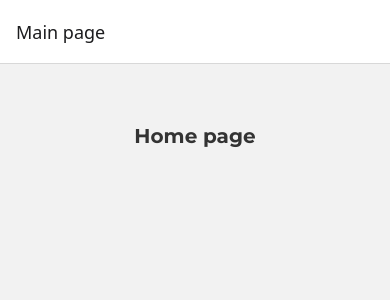
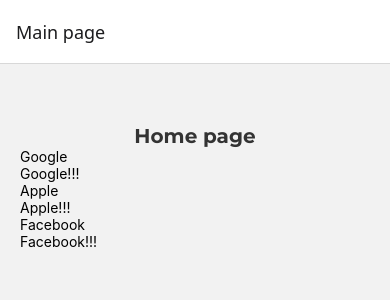
Before and after one commit to Kholod13/reactNative_NewsApp, a React Native app: screen / in a window 390 px wide. Shown: the top 300 px of the page. Built offline with nearby package versions, Linux system fonts and the light colour scheme.

Commit message:
add navigation menu and pages

```diff
--- a/components/Contacts.js
+++ /dev/null
@@ -1,15 +0,0 @@
-import {Text, View, StyleSheet } from 'react-native';
-import { gStyle } from '../styles/style';
-import React, { useState } from 'react';
-
-export default function Contacts() {
-    return (
-      <View style={gStyle.main}>
-        <Text style={gStyle.title}>About Us</Text>
-      </View>
-    );
-}
-
-const styles = StyleSheet.create({
-
-    });
--- /dev/null
+++ b/components/FullInfo.js
@@ -0,0 +1,22 @@
+import {Text, View, StyleSheet } from 'react-native';
+import { gStyle } from '../styles/style';
+import React, { useState } from 'react';
+
+export default function FullInfo({route}) {
+  // button GO_BACK
+  //const loadScene = () => {
+  //  navigation.goBack();
+  //}
+
+    return (
+      <View style={gStyle.main}>
+        <Text style={gStyle.title}>{route.params.name}</Text>
+        <Text>{route.params.news.full}</Text>
+        {/* <Button title='GO_BACK' onPress={loadScene} /> */}
+      </View>
+    );
+}
+
+const styles = StyleSheet.create({
+
+    });
--- a/components/Main.js
+++ b/components/Main.js
@@ -1,11 +1,22 @@
-import {Text, View, StyleSheet } from 'react-native';
+import {Text, View, StyleSheet, Button, FlatList, TouchableOpacity } from 'react-native';
 import { gStyle } from '../styles/style';
 import React, { useState } from 'react';
 
-export default function Main() {
+export default function Main({navigation}) {
+    const [news, setNews] = useState([
+      {name: 'Google', anons: 'Google!!!', full: 'Google is a search engine'},
+      {name: 'Apple', anons: 'Apple!!!', full: 'Apple is a device corporation'},
+      {name: 'Facebook', anons: 'Facebook!!!', full: 'Facebook is a social network'},
+    ]);
     return (
       <View style={gStyle.main}>
         <Text style={gStyle.title}>Home page</Text>
+        <FlatList data={news} renderItem={({item}) => (
+          <TouchableOpacity onPress={() => navigation.navigate('FullInfo', {news: item})}>
+            <Text>{item.name}</Text>
+            <Text>{item.anons}</Text>
+          </TouchableOpacity>
+        )} />
       </View>
     );
 }
--- a/navigate.js
+++ b/navigate.js
@@ -1,6 +1,6 @@
 import React from "react";
 import Main from "./components/Main"
-import Contacts from "./components/Contacts";
+import FullInfo from "./components/FullInfo";
 
 import { createStackNavigator } from "@react-navigation/stack";
 import { NavigationContainer } from "@react-navigation/native";
@@ -16,9 +16,9 @@
                 options={{title: 'Main page' }}
             />
             <Stack.Screen
-                name="Contacts"
-                component={Contacts}
-                options={{title: 'Contacts' }}
+                name="FullInfo"
+                component={FullInfo}
+                options={{title: 'News' }}
             />
         </Stack.Navigator>
     </NavigationContainer>;
```
